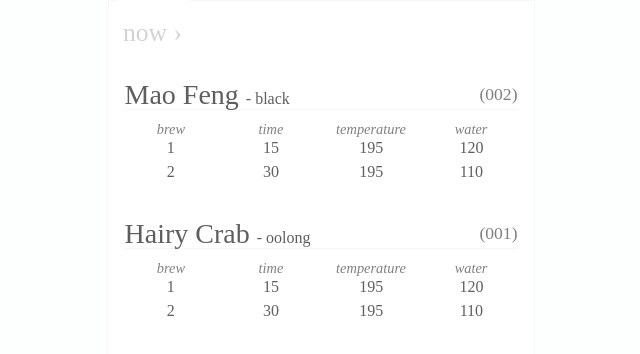
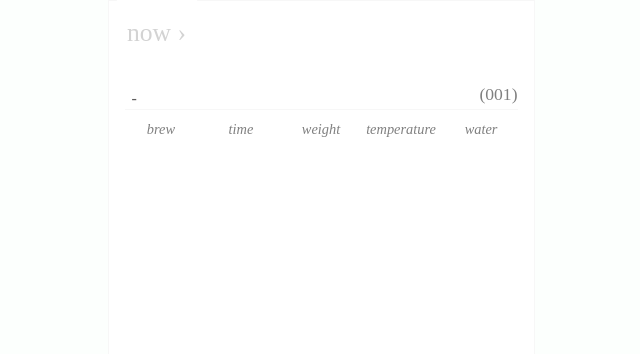
Before and after one commit to GradyCongdon/rebrew.club, a React (Create React App) app: page / in a window 1280 px wide. Both pictures are taken after a click on the button "past". Shown: the top 354 px of the page, without its empty margins (319-959 px from the left). Built offline with nearby package versions, Linux system fonts and the light colour scheme; a web font is replaced by a local one.

Commit message:
Partialy working sessions

```diff
--- a/src/App.tsx
+++ b/src/App.tsx
@@ -10,33 +10,55 @@ import { Overlay } from './Overlay';
 import { Weight } from './Weight';
 import { Water } from './Water';
 
-import { History, mockHistory } from './History';
+import { History } from './History';
+import { getSessions, newSession, storeSession, storeBrew } from './Sessions';
 
 import './App.scss';
 import { cls } from './utils';
-import { TeaSession } from './History/TeaSession';
 
 const isPWA = () => (window.matchMedia('(display-mode: standalone)').matches) || ((window.navigator as any).standalone) || document.referrer.includes('android-app://');
+const lastTea = getSessions()[0];
+const lastBrew = lastTea.brews[lastTea.brews.length - 1] || {};
 
 function App() {
-  const [name, setName] = useState('Tea');
+  const [id, setId] = useState(lastTea.id);
+  const [name, setName] = useState(lastTea.name || 'Tea');
+  const [color, setColor] = useState(lastTea.color || '');
+  const [brewNumber, _setBrew] = useState(lastBrew.brewNumber || 0);
+  const [temperature, setTemperature] = useState(lastBrew.temperature || 0);
+  const [isCelsius, setIsCelsius] = useState(lastBrew.temperatureUnit === 'C');
+  const [weight, setWeight] = useState(lastBrew.weight || 0);
+  const [isMassWeight, setIsMassWeight] = useState(lastBrew.weightUnit === 'g');
+  const [water, setWater] = useState(lastBrew.water || 0);
+  const [isMassWater, setIsMassWater] = useState(lastBrew.waterUnit === 'g');
+  const [time, setTime] = useState(lastBrew.time || 15);
+  const [lastTime, setLastTime] = useState(time);
+
+  const [page, setPage] = useState('main');
   const [selected, setSelected] = useState('');
-  const [temperature, setTemperature] = useState(0);
-  const [isCelsius, setIsCelsius] = useState(false);
-  const [color, setColor] = useState('');
-  const [weight, setWeight] = useState(0);
-  const [isMassWeight, setIsMassWeight] = useState(true);
-  const [water, setWater] = useState(0);
-  const [isMassWater, setIsMassWater] = useState(true);
-  const [brew, _setBrew] = useState(0);
+  const [autoBrewTime, setAutoBrewTime] = useState(true);
+
   const [isTicking, setIsTicking] = useState(false);
   const [isDone, setIsDone] = useState(false);
   const [isOut, setIsOut] = useState(false);
-  const [time, setTime] = useState(15);
-  const [lastTime, setLastTime] = useState(time);
-  const [autoBrewTime, setAutoBrewTime] = useState(true);
-  const [page, setPage] = useState('main');
-  const [sessions, setSessions] = useState(mockHistory.sessions as any);
+
+  const brew = {
+    brewNumber,
+    time: lastTime,
+    temperature,
+    weight,
+    water,
+    temperatureUnit: isCelsius ? 'C' : 'F',
+    waterUnit: isMassWater ? 'g' : 'oz',
+    weightUnit: isMassWeight ? 'g' : 'tsp',
+  }
+
+  const session = {
+    id,
+    name,
+    color,
+  }
+
 
   const onOld = () => {
     setPage('history');
@@ -54,10 +76,11 @@ function App() {
     setWater(0);
     setTemperature(0);
     setWeight(0);
-    setTime(0);
+    setTime(autoBrewTime ? 15 : 0);
     setIsDone(false);
     setIsTicking(false);
     setIsOut(false);
+    setId(id + 1);
   }
 
   const setBrew = (count: number) => {
@@ -69,6 +92,7 @@ function App() {
     }
     return _setBrew(count);
   }
+
 
   useEffect(() => {
     if (!isTicking) {
@@ -97,6 +121,22 @@ function App() {
     }
   }, [isDone, isOut]);
 
+  useEffect(() => {
+    if (id === 1 && brewNumber === 0) {
+      return;
+    }
+    if (brewNumber === 0) {
+      newSession(session);
+    } else {
+      storeSession(session);
+      storeBrew(session, brew);
+    }
+  }, [
+    id,
+    brewNumber,
+  ]);
+
+
   const classes = cls([
     'main',
     isPWA() ? 'pwa' : '',
@@ -104,14 +144,20 @@ function App() {
   ]);
 
   if (page === 'history') {
+
     return (
-      <History sessions={sessions} onBack={onBack} />
+      <main>
+        <History onBack={onBack} />
+        <Overlay isDone={isDone} isOut={isOut} setIsOut={setIsOut} setTime={setTime} lastTime={lastTime} />
+      </main>
     );
   }
 
 
+
   return (
-    <main className={classes} >
+    <main >
+      <article className={classes} >
         <Controls onOld={onOld} onNew={reset} />
         <Name selected={selected} setSelected={setSelected} name={name} setName={setName} />
 
@@ -122,7 +168,8 @@ function App() {
         <Water selected={selected} setSelected={setSelected} water={water} setWater={setWater} isMass={isMassWater} setIsMass={setIsMassWater} />
 
         <Timer selected={selected} setSelected={setSelected} time={time} setTime={setTime} />
-      <Brew selected={selected} setSelected={setSelected} isTicking={isTicking} brew={brew} setBrew={setBrew} />
+        <Brew selected={selected} setSelected={setSelected} isTicking={isTicking} brew={brewNumber} setBrew={setBrew} />
+      </article>
 
       <Overlay isDone={isDone} isOut={isOut} setIsOut={setIsOut} setTime={setTime} lastTime={lastTime} />
     </main>
--- a/src/Controls/Controls.scss
+++ b/src/Controls/Controls.scss
@@ -20,7 +20,7 @@
       align-items: center;
 
 
-      width: 5rem;
+      width: 5.5rem;
       height: 5rem;
 
       position: relative;
--- a/src/History/History.scss
+++ b/src/History/History.scss
@@ -1,9 +1,6 @@
 .history {
-    // display: grid;
-    // grid-template-columns: 1fr;
-    // grid-template-rows: 4% repeat(auto-fit, minmax(10ch, 1fr));
-    // display: flex;
-    // flex-direction: column;
+    width: 100%;
+    height: 100vh;
 
     display: grid;
     grid-template-areas:
@@ -22,48 +19,3 @@
     grid-area: sessions;
     padding: 0 1rem;
 }
-.tea-session {
-    display: flex;
-    flex-direction: column;
-    width: 100%;
-
-    .header {
-        display: flex;
-        justify-content: space-between;
-        align-items: center;
-        margin-top: 3ch;
-        margin-bottom: 1.5ch;
-        padding-top: 1ch;
-        border-bottom: 1px solid #f7f7f7;
-        .name {
-            font-size: 1.75rem;
-            margin-right: .5ch;
-        }
-        .id {
-            color: grey;
-            font-size: 1.1rem;
-        }
-    }
-
-    .labels,
-    .brew-session {
-        display: grid;
-        grid-template-columns: repeat(auto-fit, minmax(20px, 1fr));
-        grid-template-rows: 1fr;
-        justify-items: center;
-        grid-gap: 1ch;
-    }
-    .labels {
-        font-size: .9rem;
-        font-style: italic;
-        color: grey;
-        margin-bottom: .5ch;
-    }
-    .brew-session {
-        margin-bottom: 1ch;
-    }
-    // .session-brew-number,
-    // .labels-brew-number {
-    //     justify-self: flex-start;
-    // }
-}
--- a/src/History/History.tsx
+++ b/src/History/History.tsx
@@ -1,9 +1,10 @@
 import React from 'react';
 import './History.scss';
-import { mockTeaSession, TeaSession } from './TeaSession';
+import { mockTeaSession, TeaSession } from '../Sessions/TeaSession';
+import { getSessions } from '../Sessions';
 
 interface HistoryProps {
-    sessions: TeaSession[];
+    // sessions: TeaSession[];
     onBack: any;
 }
 
@@ -11,7 +12,7 @@ export const mockHistory = {
     sessions: [
         {
             ...mockTeaSession,
-            id: '002',
+            id: 2,
             name: 'Mao Feng',
             color: 'black'
         },
@@ -19,10 +20,11 @@ export const mockHistory = {
     ]
 }
 
-export const History = ({ sessions, onBack }: HistoryProps) => {
+export const History = ({ onBack }: HistoryProps) => {
+    const sessions = getSessions();
     const $entries = sessions.map(e => <TeaSession key={e.id} session={e} />);
     return (
-        <main className="history">
+        <article className="history">
             <section className="controls">
                 <button className="back" onClick={onBack}>
                     <span> now &rsaquo;</span>
@@ -35,6 +37,6 @@ export const History = ({ sessions, onBack }: HistoryProps) => {
             <section className="sessions">
                 {$entries}
             </section>
-        </main>
+        </article>
     );
 }
--- a/src/Overlay/Overlay.scss
+++ b/src/Overlay/Overlay.scss
@@ -19,6 +19,9 @@
 
 
   .overlay {
+    position: absolute;
+    top: 0;
+    left: 0;
     width: 100%;
     height: 100%;
     position: absolute;
--- a/src/History/BrewSession.tsx
+++ b/src/Sessions/BrewSession.tsx
@@ -1,5 +1,4 @@
 import React from 'react';
-
 
 export interface BrewSessionType {
     brewNumber: number;
@@ -8,8 +7,8 @@ export interface BrewSessionType {
     temperatureUnit: string;
     water: number;
     waterUnit: string;
-    mass: number;
-    massUnit: string;
+    weight: number;
+    weightUnit: string;
 }
 
 interface BrewSessionProps {
@@ -32,7 +31,7 @@ export const mockBrews = [
         brewNumber: 2,
         time: 30,
         temperature: 195,
-        temperatureUnit: '°F',
+        temperatureUnit: 'F',
         water: 110,
         waterUnit: 'g',
         mass: 9,
@@ -43,13 +42,14 @@ export const mockBrews = [
 
 
 export const BrewSession = ({ brew }: BrewSessionProps) => {
-    const { brewNumber, time, temperature, water } = brew;
+    const { brewNumber, time, temperature, water, weight, temperatureUnit, waterUnit, weightUnit } = brew;
     return (
         <div className="brew-session">
             <span className="session-brew-number">{brewNumber}</span>
-            <span className="session-time">{time}</span>
-            <span className="session-temperature">{temperature}</span>
-            <span className="session-water">{water}</span>
+            <span className="session-time">{time}s</span>
+            <span className="session-weight">{weight}{weightUnit}</span>
+            <span className="session-temperature">{temperature}°{temperatureUnit}</span>
+            <span className="session-water">{water}{waterUnit}</span>
         </div>
     );
 };
--- /dev/null
+++ b/src/Sessions/Sessions.scss
@@ -0,0 +1,45 @@
+.tea-session {
+    display: flex;
+    flex-direction: column;
+    width: 100%;
+
+    .header {
+        display: flex;
+        justify-content: space-between;
+        align-items: center;
+        margin-top: 3ch;
+        margin-bottom: 1.5ch;
+        padding-top: 1ch;
+        border-bottom: 1px solid #f7f7f7;
+        .name {
+            font-size: 1.75rem;
+            margin-right: .5ch;
+        }
+        .id {
+            color: grey;
+            font-size: 1.1rem;
+        }
+    }
+
+    .labels,
+    .brew-session {
+        display: grid;
+        grid-template-columns: repeat(auto-fit, minmax(20px, 1fr));
+        grid-template-rows: 1fr;
+        justify-items: center;
+        grid-gap: 1ch;
+    }
+    .labels {
+        font-size: .9rem;
+        font-style: italic;
+        color: grey;
+        margin-bottom: .5ch;
+    }
+    .brew-session {
+        margin-bottom: 1ch;
+    }
+    // .session-brew-number,
+    // .labels-brew-number {
+    //     justify-self: flex-start;
+    // }
+}
--- a/src/History/TeaSession.tsx
+++ b/src/Sessions/TeaSession.tsx
@@ -1,8 +1,9 @@
 import React from 'react';
 import { BrewSession, BrewSessionType, mockBrews } from "./BrewSession";
+import './Sessions.scss';
 
 export interface TeaSession {
-    id: string;
+    id: number;
     name: string;
     color: string;
     brews: BrewSessionType[];
@@ -13,14 +14,16 @@ interface TeaSessionProps {
 }
 
 export const mockTeaSession = {
-    id: '001',
+    id: 1,
     name: 'Hairy Crab',
     color: 'oolong',
     brews: mockBrews,
 }
 
+
 export const TeaSession = ({ session }: TeaSessionProps) => {
-    const { id, name, color, brews } = session;
+    const { id: _id, name, color, brews } = session;
+    const id = _id.toString().padStart(3, '0');
     const $brews = brews.map(b => <BrewSession key={`${id}-${b.brewNumber}`} brew={b} />);
     return (
         <article className="tea-session">
@@ -37,6 +40,7 @@ export const TeaSession = ({ session }: TeaSessionProps) => {
             <div className="labels">
                 <span className="labels-brew-number">brew</span>
                 <span>time</span>
+                <span>weight</span>
                 <span>temperature</span>
                 <span>water</span>
             </div>
--- /dev/null
+++ b/src/Sessions/index.ts
@@ -0,0 +1,78 @@
+import { TeaSession } from "./TeaSession";
+import { BrewSessionType } from "./BrewSession";
+
+const key = 'sessions';
+
+const emptySessions = [
+    {
+        id: 1,
+        name: '',
+        color: '',
+        brews: [],
+    }
+
+]
+
+function init() {
+    const json = JSON.stringify(emptySessions);
+    localStorage.setItem(key, json)
+    return json;
+}
+
+export function getSessions(): TeaSession[] {
+    const json = localStorage.getItem(key) || init();
+    const sessions = JSON.parse(json);
+    return sessions;
+}
+
+export function newSession(tea: TeaSessionCurrent): TeaSession[] {
+    const previous = getSessions();
+    const teaSession = {
+        ...tea,
+        brews: [],
+    }
+    const sessions = [teaSession, ...previous];
+    return set(sessions);
+}
+
+function set(sessions: TeaSession[]): TeaSession[] {
+    const sessionsJSON = JSON.stringify(sessions);
+    localStorage.setItem(key, sessionsJSON);
+    return sessions;
+}
+
+export function storeSession(current: TeaSessionCurrent): TeaSession {
+    const sessions = getSessions();
+    const brews = getSessionBrews(current);
+    const session = {
+        ...current,
+        brews
+    };
+    sessions[current.id - 1] = session;
+    const sessionsJSON = JSON.stringify(sessions);
+    localStorage.setItem(key, sessionsJSON);
+    return session;
+}
+
+export function storeBrew(current: TeaSessionCurrent, brew: BrewSessionType): TeaSession {
+    const sessions = getSessions();
+    const i = current.id - 1;
+    const session = sessions[i];
+
+    const bi = brew.brewNumber - 1
+    session.brews[bi] = brew;
+    sessions[i] = session;
+    set(sessions);
+
+    return session;
+}
+
+function getSessionBrews(current: TeaSessionCurrent) {
+    const sessions = getSessions();
+    const i = current.id - 1;
+    const brews = sessions[i].brews;
+    return brews;
+}
+
+
+type TeaSessionCurrent = Pick<TeaSession, 'id' | 'name' | 'color'>;
```
Also changed, not shown: src/Temperature/Temperature.scss (+4 -3 lines). Lines whose indentation alone changed are shown as unchanged.
